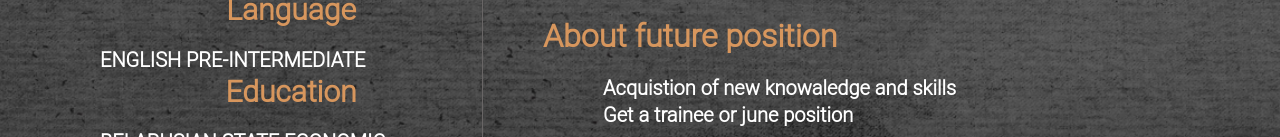
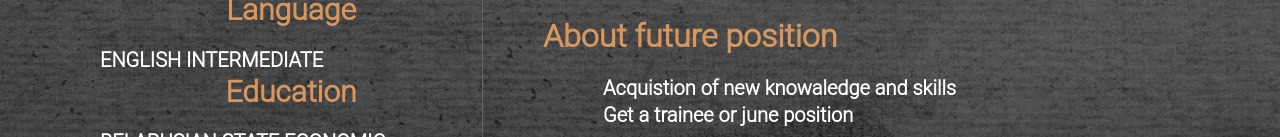
Before and after one commit to KaleevaAlina/QA_resume, a plain HTML site: page index.html in a window 1280 px wide. Shown: the part 906-1043 px from the top of the page. Drawn offline with Linux system fonts and the light colour scheme.

Commit message:
Update index.html

```diff
--- a/index.html
+++ b/index.html
@@ -30,7 +30,7 @@
 					   <p>POSTMAN</p>
 					   <p>SQL</p>
 					<div class="contacts">Language</div>
-					   <p>ENGLISH PRE-INTERMEDIATE</p>
+					   <p>ENGLISH INTERMEDIATE</p>
 					<div class="contacts">Education</div>
 					   <p>BELARUSIAN STATE ECONOMIC UNIVERSITY 2018-2022 </p>
 					   <p>Specialization: foreign economic activity</p>
```
